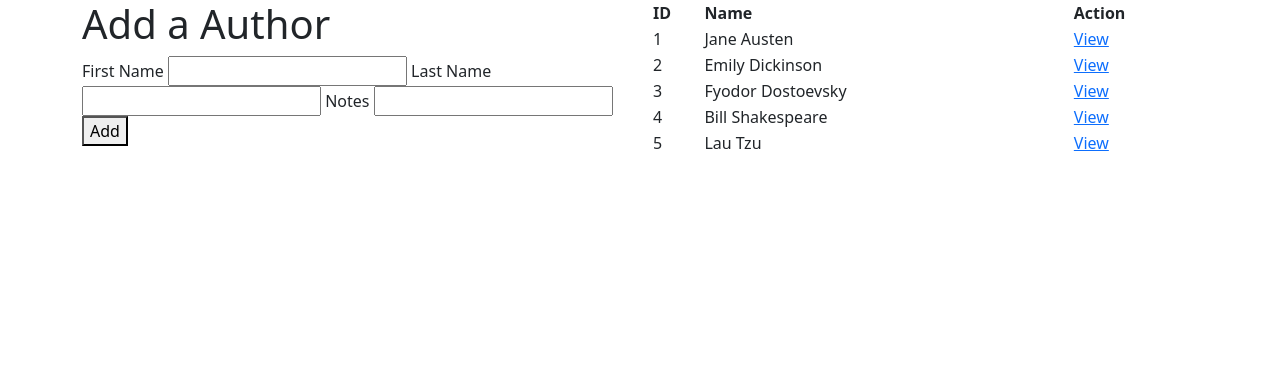
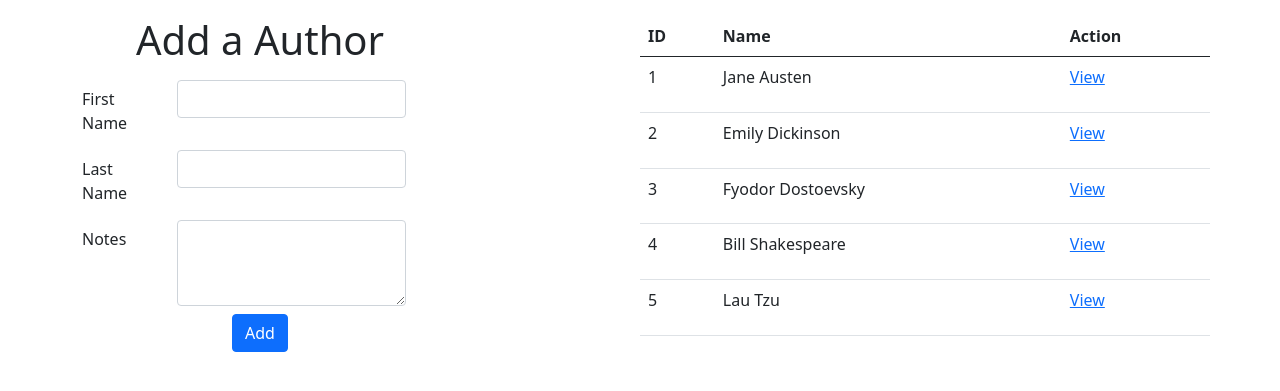
Before and after one commit to anthony-nagtalon/coding_dojo, a Django app: page /authors in a window 1280 px wide. Shown: the top 391 px of the page. Run offline with Django 3.2, Linux system fonts and the light colour scheme; data comes from the database, SQL or seed files in the repository.

Commit message:
Added styling

```diff
--- a/django/django_ORM/books_authors_proj/books_authors_app/templates/authors.html
+++ b/django/django_ORM/books_authors_proj/books_authors_app/templates/authors.html
@@ -7,25 +7,38 @@
     <link href="https://cdn.jsdelivr.net/npm/bootstrap@5.0.1/dist/css/bootstrap.min.css" rel="stylesheet" integrity="sha384-+0n0xVW2eSR5OomGNYDnhzAbDsOXxcvSN1TPprVMTNDbiYZCxYbOOl7+AMvyTG2x" crossorigin="anonymous">
     <title>Books & Authors</title>
 </head>
-<body>
-    <div class="container">
+<body class="container my-3">
     <div class="row">
-            <form action="/add_author" method="POST" class="col">
+        <form action="/add_author" method="POST" class="col-4">
             {% csrf_token %}
-                <h1>Add a Author</h1>
+            <h1 class="jumbotron-heading mb-3 text-center">Add a Author</h1>
 
-                <label for="first-name">First Name</label>
-                <input type="text" id="first-name" name="first-name">
+            <div class="row mb-2">
+                <label for="first-name" class="col-3 col-form-label">First Name</label>
+                <div class="col-sm-8">
+                    <input type="text" id="first-name" name="first-name" class="form-control">
+                </div>
+            </div>
 
-                <label for="last-name">Last Name</label>
-                <input type="text" id="last-name" name="last-name">
+            <div class="row mb-2">
+                <label for="last-name" class="col-3 col-form-label">Last Name</label>
+                <div class="col-sm-8">
+                    <input type="text" id="last-name" name="last-name" class="form-control">
+                </div>
+            </div>
 
-                <label for="notes">Notes</label>
-                <input type="text" id="notes" name="notes">
+            <div class="row mb-2">
+                <label for="notes" class="col-3 col-form-label">Notes</label>
+                <div class="col-sm-8">
+                    <textarea id="notes" name="notes" rows="3" class="form-control"></textarea>
+                </div>
+            </div>
 
-                <button type="submit">Add</button>
+            <div class="text-center">
+                <button type="submit" class="btn btn-primary">Add</button>
+            </div>
         </form>
-            <table class="col">
+        <table class="col offset-2 table">
             <thead>
                 <th>ID</th>
                 <th>Name</th>
@@ -45,6 +58,5 @@
             </tbody>
         </table>
     </div>
-    </div>
 </body>
 </html>
```
Also changed, not shown: django/django_ORM/books_authors_proj/books_authors_app/templates/author_page.html (+16 -9 lines), django/django_ORM/books_authors_proj/books_authors_app/templates/book_page.html (+15 -9 lines), django/django_ORM/books_authors_proj/books_authors_app/templates/books.html (+19 -11 lines). Lines whose indentation alone changed are shown as unchanged.
